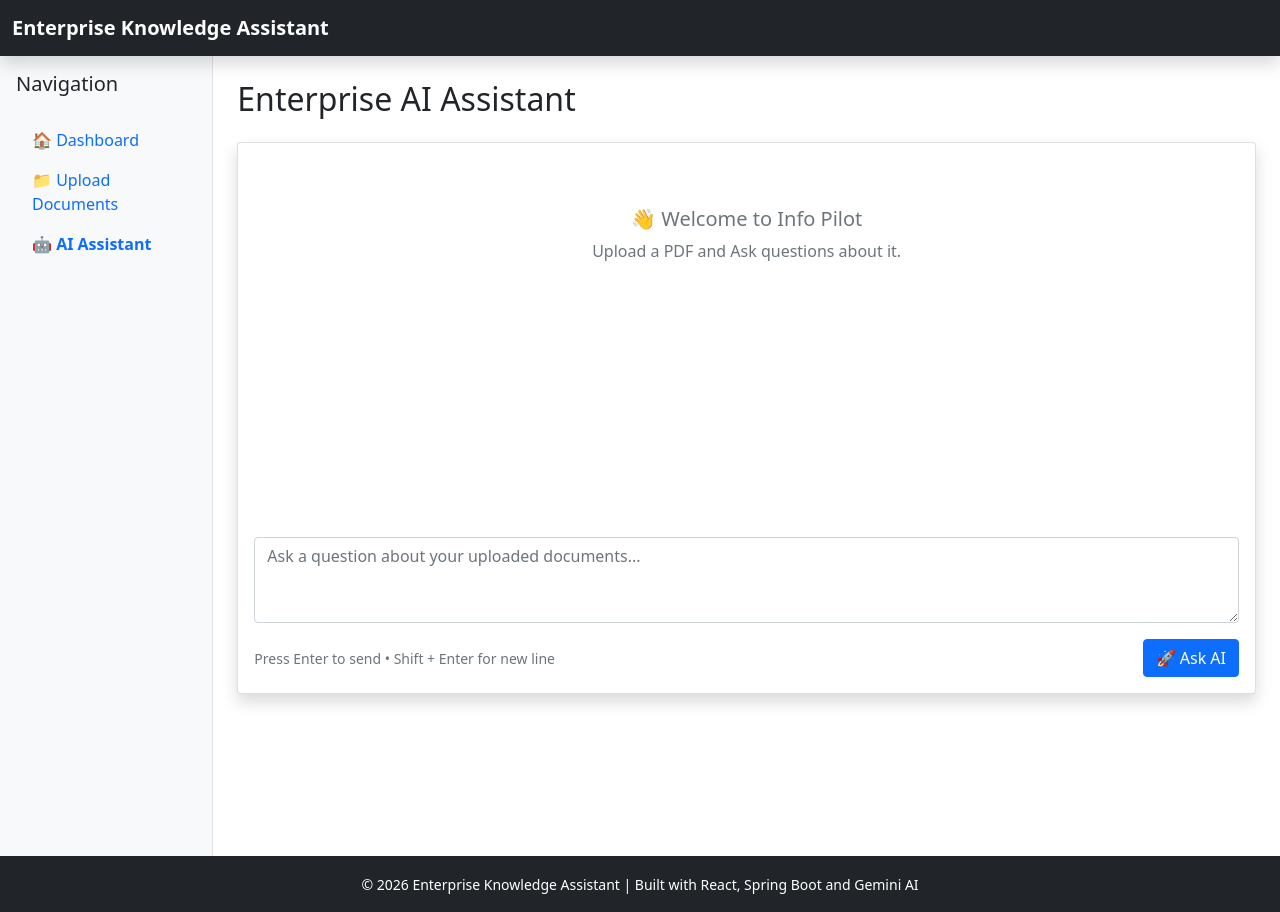
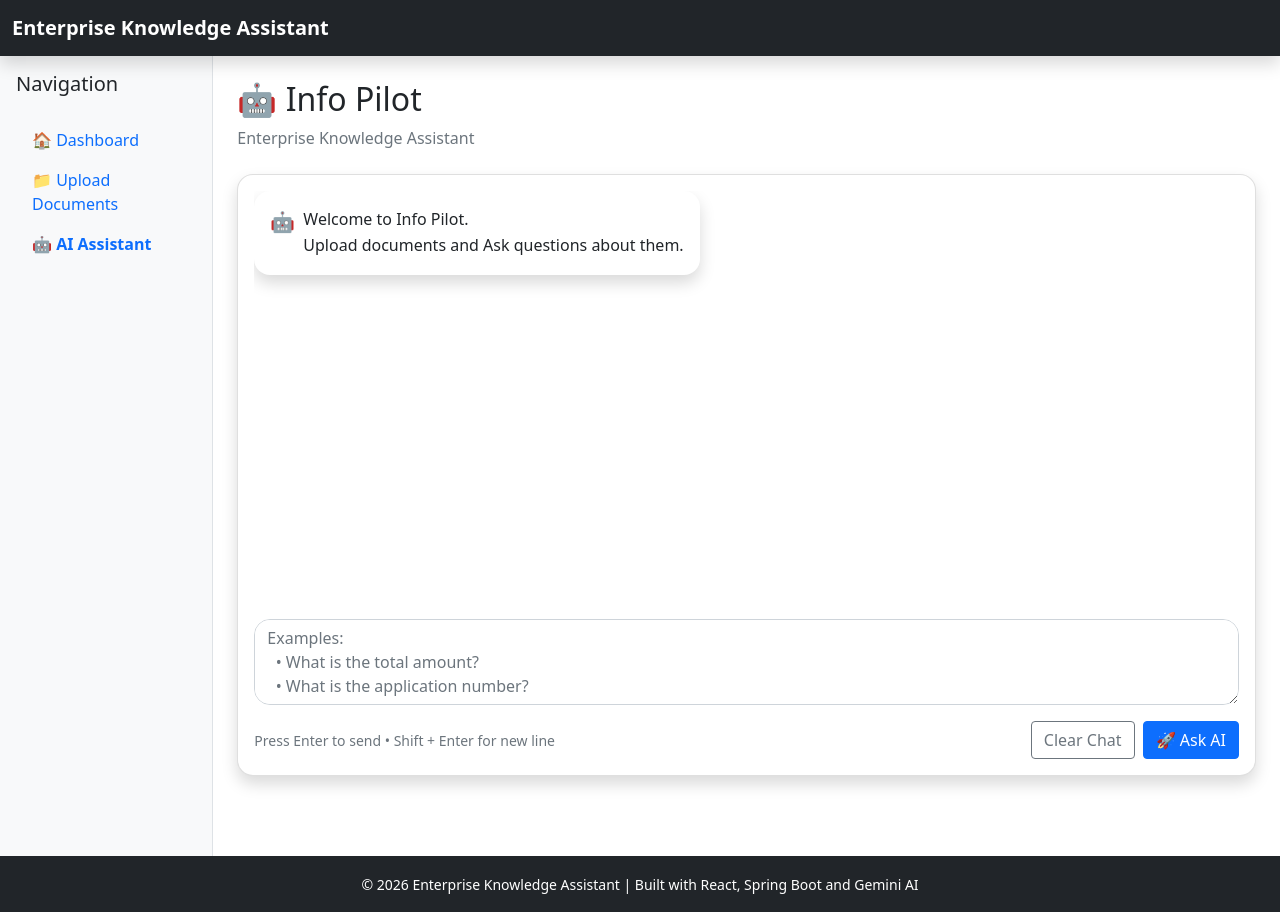
Before and after one commit to Rupesh-Kumbhar/info-pilot-ui, a React (Create React App) app: page /chat in a window 1280 px wide. Built offline with nearby package versions, Linux system fonts and the light colour scheme.

Commit message:
UI Enhancements

```diff
--- a/src/pages/ChatPage.jsx
+++ b/src/pages/ChatPage.jsx
@@ -5,7 +5,15 @@ import "./ChatPage.scss";
 
 function ChatPage() {
   const [question, setQuestion] = useState("");
-  const [messages, setMessages] = useState([]);
+
+  const [messages, setMessages] = useState([
+    {
+      role: "assistant",
+      content:
+        "Welcome to Info Pilot.\n\nUpload documents and Ask questions about them.",
+    },
+  ]);
+
   const [loading, setLoading] = useState(false);
 
   const messagesEndRef = useRef(null);
@@ -37,25 +45,26 @@ function ChatPage() {
     try {
       const response = await chatService.askQuestion(userQuestion);
 
-      const aiAnswer = response.data.answer;
+      setMessages((prev) => [
+        ...prev,
+        {
+          role: "assistant",
+          content: response.data.answer,
+        },
+      ]);
+    } catch (error) {
+      const errorMessage =
+        error.response?.data?.message || "❌ Failed to get response from AI.";
 
       setMessages((prev) => [
         ...prev,
         {
           role: "assistant",
-          content: aiAnswer,
+          content: errorMessage,
         },
       ]);
-    } catch (error) {
-      console.error("FULL ERROR", error);
 
-      setMessages((prev) => [
-        ...prev,
-        {
-          role: "assistant",
-          content: "❌ Failed to get response from AI.",
-        },
-      ]);
+      console.error(error);
     } finally {
       setLoading(false);
     }
@@ -64,24 +73,39 @@ function ChatPage() {
   const handleKeyDown = (event) => {
     if (event.key === "Enter" && !event.shiftKey) {
       event.preventDefault();
-
       handleAsk();
     }
   };
 
+  const clearChat = () => {
+    setMessages([
+      {
+        role: "assistant",
+        content:
+          "👋 Welcome to Info Pilot.\n\nUpload documents and ask questions about them.",
+      },
+    ]);
+  };
+
   return (
     <div>
-      <h2 className="mb-4">Enterprise AI Assistant</h2>
+      <div className="mb-4">
+        <h2>🤖 Info Pilot</h2>
 
-      <div className="card shadow">
+        <p className="text-muted mb-0">Enterprise Knowledge Assistant</p>
+      </div>
+
+      <div className="card shadow rounded">
         <div
           className="card-body"
           style={{
-            minHeight: "550px",
+            height: "75vh",
             display: "flex",
             flexDirection: "column",
           }}
         >
+          {/* CHAT AREA */}
+
           <div
             style={{
               flex: 1,
@@ -89,14 +113,6 @@ function ChatPage() {
               marginBottom: "20px",
             }}
           >
-            {messages.length === 0 && (
-              <div className="text-center text-muted mt-5">
-                <h5>👋 Welcome to Info Pilot</h5>
-
-                <p>Upload a PDF and Ask questions about it.</p>
-              </div>
-            )}
-
             {messages.map((message, index) => (
               <div
                 key={index}
@@ -107,24 +123,42 @@ function ChatPage() {
                 }
               >
                 <div
-                  className={
+                  className={`chat-bubble ${
                     message.role === "user"
                       ? "bg-primary text-white p-3 rounded shadow"
-                      : "bg-light p-3 rounded shadow border"
-                  }
+                      : "bg-white p-3 rounded shadow "
+                  }`}
                   style={{
                     maxWidth: "75%",
                   }}
                 >
+                  <div className="d-flex align-items-start gap-2">
+                    <div
+                      style={{
+                        fontSize: "20px",
+                      }}
+                    >
+                      {message.role === "user" ? "🧑" : "🤖"}
+                    </div>
+
+                    <div className="chat-message">
                       <ReactMarkdown>{message.content}</ReactMarkdown>
+                    </div>
+                  </div>
                 </div>
               </div>
             ))}
 
             {loading && (
               <div className="d-flex justify-content-start mb-3">
-                <div className="bg-light p-3 rounded shadow border">
-                  🤖 Thinking...
+                <div className="bg-white p-3 rounded shadow border">
+                  <div className="d-flex align-items-center">
+                    <div
+                      className="spinner-border spinner-border-sm me-2"
+                      role="status"
+                    />
+                    Thinking...
+                  </div>
                 </div>
               </div>
             )}
@@ -132,11 +166,16 @@ function ChatPage() {
             <div ref={messagesEndRef} />
           </div>
 
+          {/* INPUT AREA */}
+
           <div>
             <textarea
-              className="form-control"
+              className="form-control rounded"
               rows="3"
-              placeholder="Ask a question about your uploaded documents..."
+              placeholder={`Examples:
+  • What is the total amount?
+  • What is the application number?
+  • Summarize this document`}
               value={question}
               onChange={(e) => setQuestion(e.target.value)}
               onKeyDown={handleKeyDown}
@@ -146,6 +185,14 @@ function ChatPage() {
               <small className="text-muted">
                 Press Enter to send • Shift + Enter for new line
               </small>
+
+              <div className="d-flex gap-2">
+                <button
+                  className="btn btn-outline-secondary"
+                  onClick={clearChat}
+                >
+                  Clear Chat
+                </button>
 
                 <button
                   className="btn btn-primary"
@@ -159,6 +206,7 @@ function ChatPage() {
           </div>
         </div>
       </div>
+    </div>
   );
 }
 
--- a/src/pages/ChatPage.scss
+++ b/src/pages/ChatPage.scss
@@ -1,3 +1,46 @@
 p{
     margin-bottom: 0 !important;
 }
+bg-primary {
+    // background-color: #0d6efd !important;
+    background-color: #ce7f5a !important
+}
+.rounded {
+    border-radius: 1rem !important;
+}
+.chat-bubble {
+  animation: fadeIn 0.25s ease-in;
+}
+
+.chat-message {
+  line-height: 1.6;
+}
+
+.chat-message p {
+  margin-bottom: 0.5rem;
+}
+
+.chat-message ul {
+  padding-left: 1.2rem;
+}
+
+.chat-message li {
+  margin-bottom: 0.4rem;
+}
+
+.chat-message strong {
+  color: #0d6efd;
+}
+
+
+@keyframes fadeIn {
+  from {
+    opacity: 0;
+    transform: translateY(8px);
+  }
+
+  to {
+    opacity: 1;
+    transform: translateY(0);
+  }
+}
```
Lines whose indentation alone changed are shown as unchanged.
